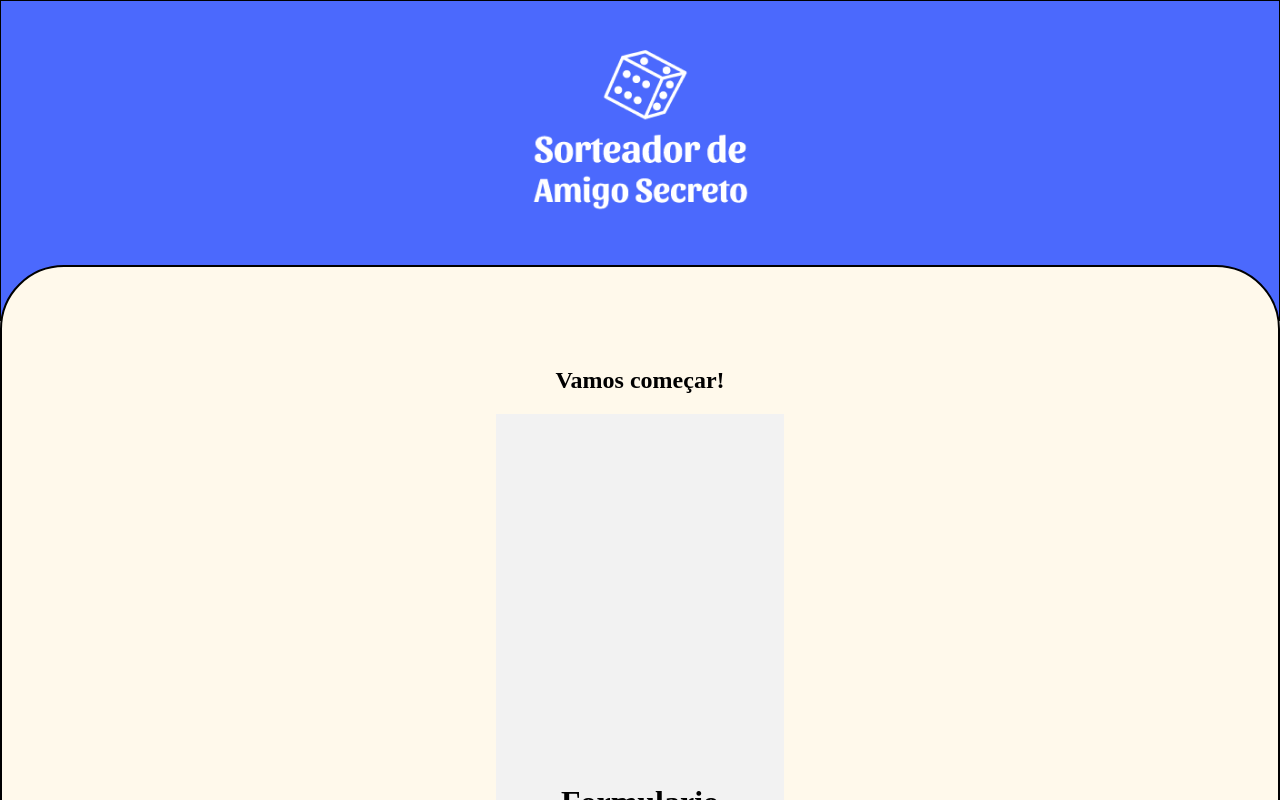
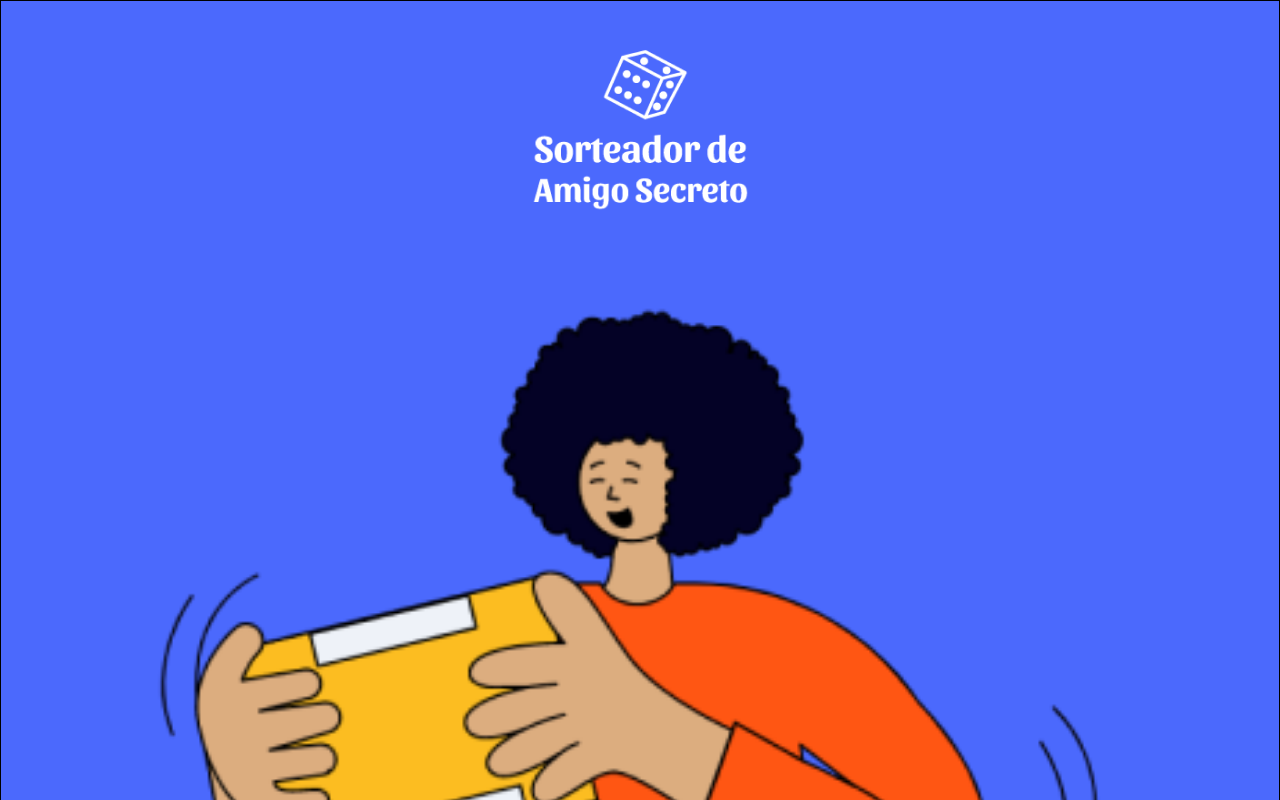
Before and after one commit to Melksedeque/amigo-secreto, a React (Vite) app: page / in a window 1280 px wide. Shown: the top 800 px of the page. Built offline with nearby package versions, Linux system fonts and the light colour scheme.

Commit message:
Estrutura HTML do Header

```diff
--- a/src/components/Header/index.tsx
+++ b/src/components/Header/index.tsx
@@ -5,6 +5,7 @@ export default function Header() {
   return (
     <header className={styles.header}>
       <Logo />
+      <img src="/images/participante.png" alt="" className={styles.imgParticipante} />
     </header>
   )
 }
```
